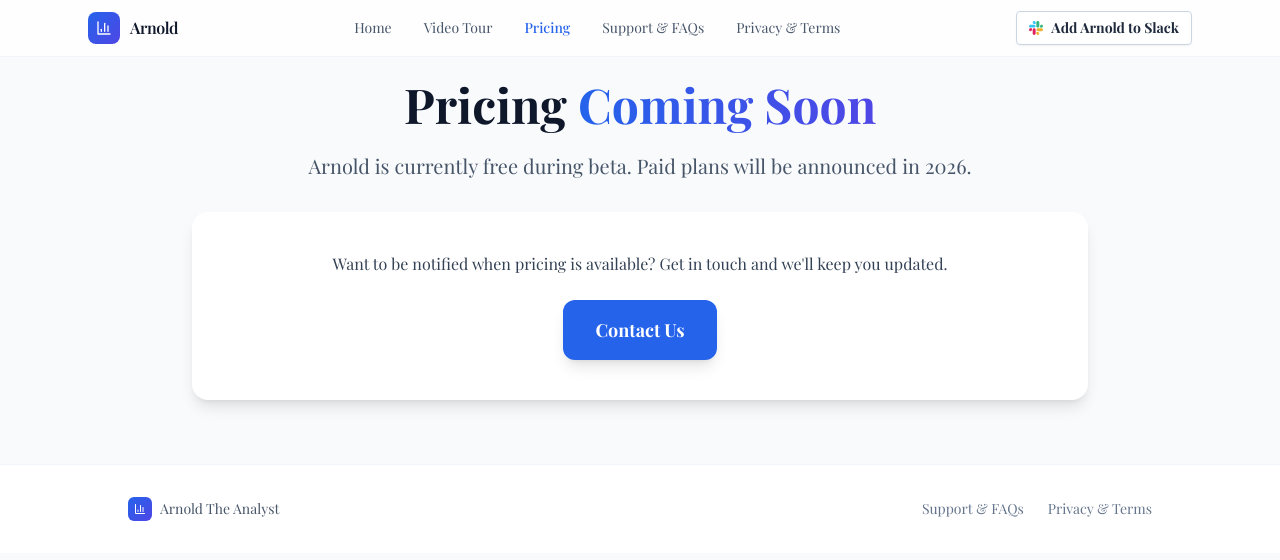
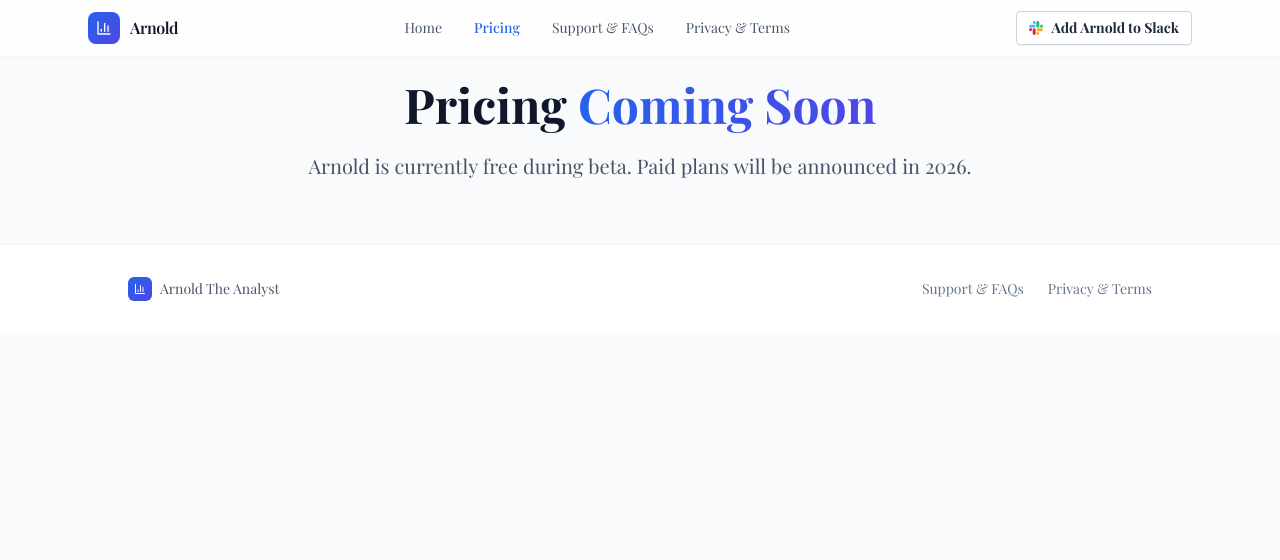
Before and after one commit to McGovs/arnold-the-analyst-frontend-v2-markdown, a React (Vite) app: page /pricing in a window 1280 px wide. Shown: the top 560 px of the page. Built offline with nearby package versions, Linux system fonts and the light colour scheme; a web font is replaced by a local one.

Commit message:
Update Pricing.tsx

```diff
--- a/src/pages/Pricing.tsx
+++ b/src/pages/Pricing.tsx
@@ -42,12 +42,6 @@ export default function Pricing() {
                   className="text-sm text-slate-600 hover:text-slate-900 transition-colors"
                 >
                   Home
-                </button>
-                <button
-                  onClick={() => window.location.href = "https://www.arnoldtheanalyst.com/video-tour"}
-                  className="text-sm text-slate-600 hover:text-slate-900 transition-colors"
-                >
-                  Video Tour
                 </button>
                 <button
                   onClick={() => navigate('/pricing')}
@@ -97,20 +91,9 @@ export default function Pricing() {
             <h1 className="text-4xl md:text-5xl font-bold text-slate-900 mb-6">
               Pricing <span className="text-transparent bg-clip-text bg-gradient-to-r from-blue-600 to-indigo-600">Coming Soon</span>
             </h1>
-            <p className="text-xl text-slate-600 mb-8">
+            <p className="text-xl text-slate-600">
               Arnold is currently free during beta. Paid plans will be announced in 2026.
             </p>
-            <div className="bg-white rounded-2xl shadow-lg p-10">
-              <p className="text-slate-700 mb-6">
-                Want to be notified when pricing is available? Get in touch and we'll keep you updated.
-              </p>
-              <a
-                href="mailto:cian@arnoldtheanalyst.com"
-                className="inline-flex items-center gap-2 bg-blue-600 text-white px-8 py-4 rounded-xl text-lg font-bold hover:bg-blue-700 transition-shadow shadow-lg"
-              >
-                Contact Us
-              </a>
-            </div>
           </div>
         </main>
 
```
